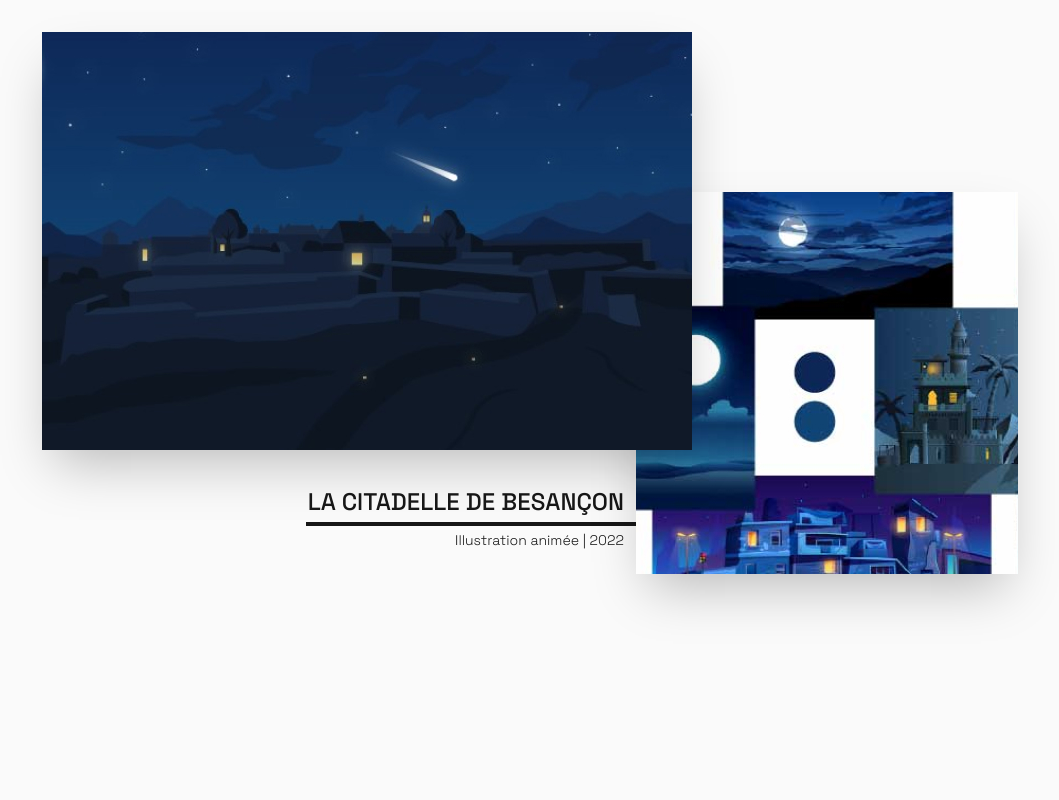
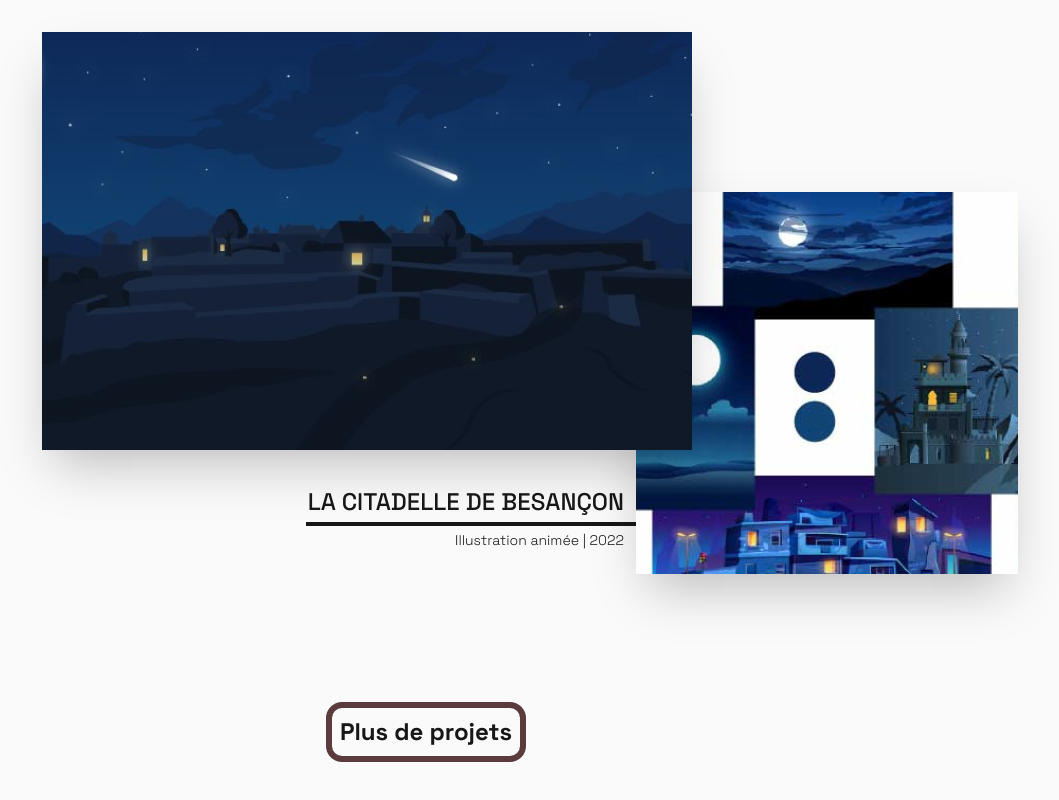
Before and after one commit to duval-justine/Portfolio_Justine_Duval, a Vue app: page / in a window 1280 px wide. Shown: the part 2673-3473 px from the top of the page, without its empty margins (214-1273 px from the left). Before the commit the page ends 3375 px from the top, so only its background shows below. Built offline with nearby package versions, Linux system fonts and the light colour scheme.

Commit message:
Création du bouton Plus de projet

```diff
--- a/src/views/AccueilView.vue
+++ b/src/views/AccueilView.vue
@@ -41,6 +41,13 @@
         <Bloc2 />
         <Bloc3 />
       </div>
+    </section>
+    <section class="justify-center flex pb-11">
+      <RouterLink
+        class="font-space-grotesk font-bold text-2xl text-Extended/true-gray/900 border-[6px] border-brun p-2 rounded-2xl hover:bg-brun hover:text-Extended/red/50"
+        to="/">
+        Plus de projets
+      </RouterLink>
     </section>
   </main>
 </template>
```
